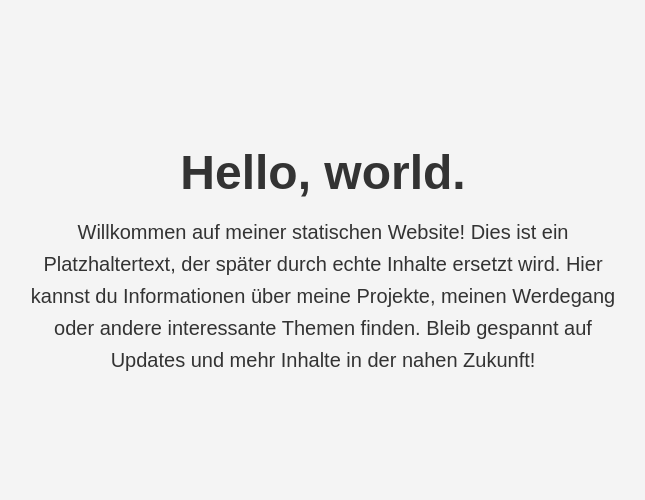
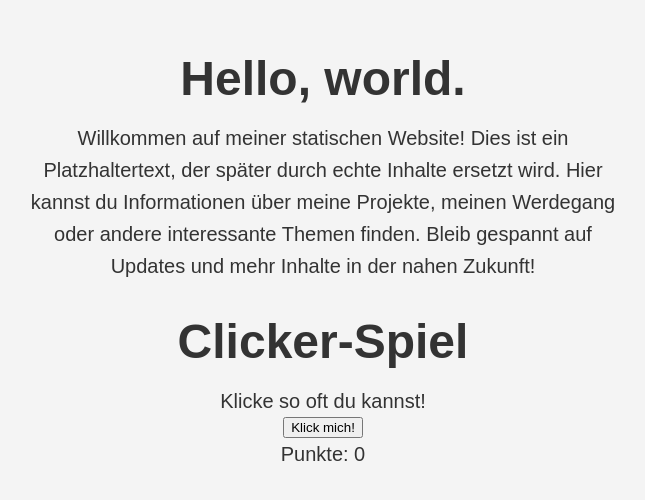
Before and after one commit to nigginoki/nigginoki.github.io, a plain HTML site: page index.html in a window 1280 px wide. Shown: the part 156-656 px from the top of the page, without its empty margins (317-962 px from the left). Drawn offline with Linux system fonts and the light colour scheme.

Commit message:
Update index.html
little game clicker game

```diff
--- a/index.html
+++ b/index.html
@@ -38,5 +38,19 @@
         Hier kannst du Informationen über meine Projekte, meinen Werdegang oder andere interessante Themen finden.
         Bleib gespannt auf Updates und mehr Inhalte in der nahen Zukunft!
     </p>
+<h1>Clicker-Spiel</h1>
+    <p>Klicke so oft du kannst!</p>
+    <button id="clickerButton" onclick="incrementScore()">Klick mich!</button>
+    <p id="score">Punkte: 0</p>
+
+    <script>
+        let score = 0;
+
+        function incrementScore() {
+            score++;
+            document.getElementById('score').innerText = 'Punkte: ' + score;
+        }
+    </script>
+
 </body>
 </html>
```
